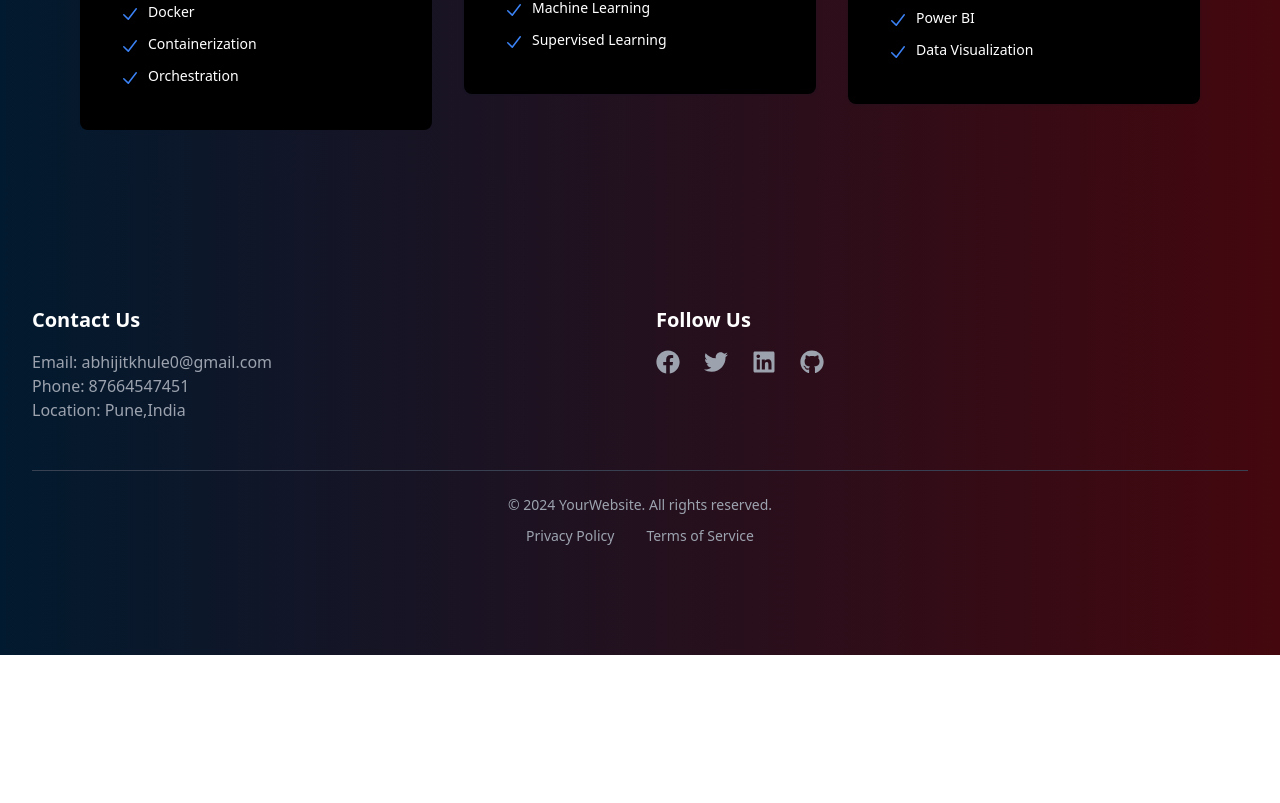
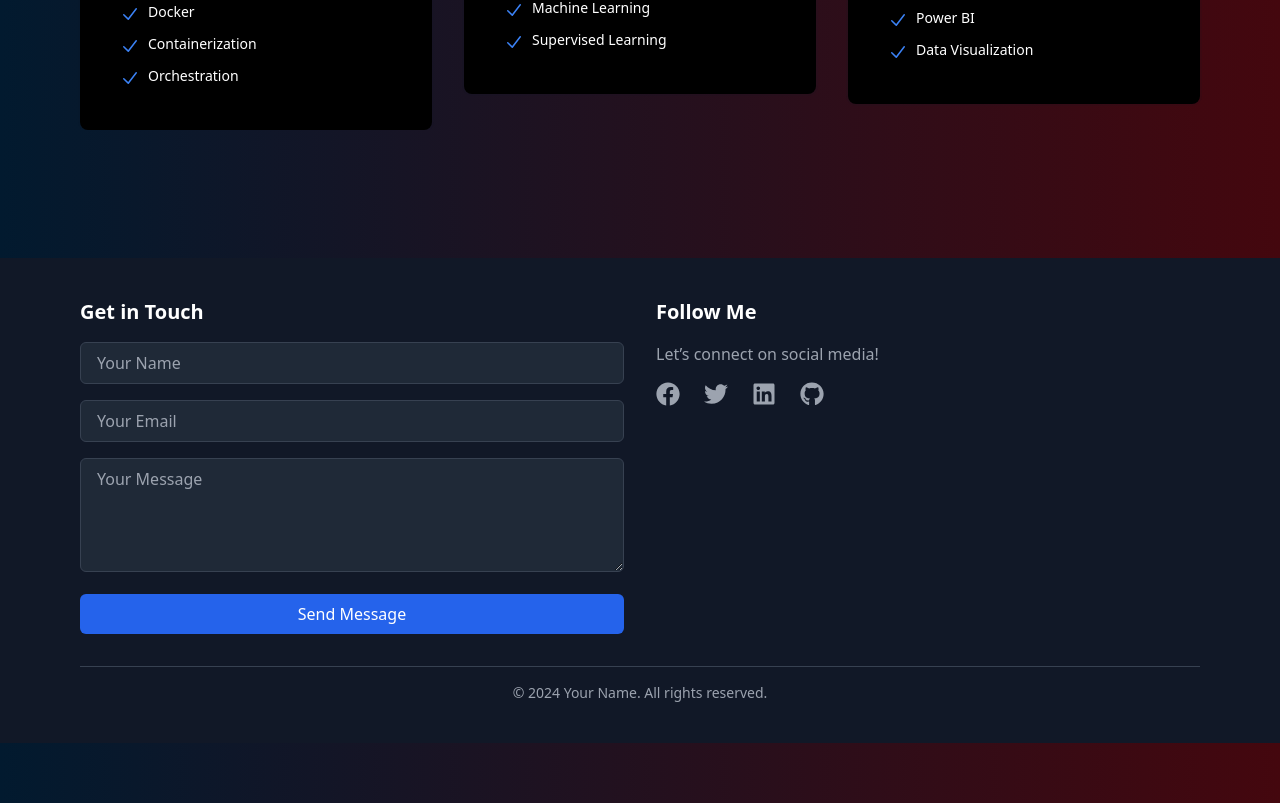
Before and after one commit to Abhi00kh/Portofollio, a React (Vite) app: page / in a window 1280 px wide. Shown: the part 3887-4690 px from the top of the page. Before the commit the page ends 4542 px from the top, so only its background shows below. Built offline with nearby package versions, Linux system fonts and the light colour scheme.

Commit message:
Update Footer.jsx

```diff
--- a/src/Footer.jsx
+++ b/src/Footer.jsx
@@ -2,51 +2,89 @@ import { FaFacebook, FaTwitter, FaLinkedin, FaGithub } from 'react-icons/fa';
 
 export default function Footer() {
   return (
-    <footer className=" text-white py-12">
-      <div className="mx-auto max-w-7xl px-6 lg:px-8">
-        {/* Footer Top Section: Contact Information */}
+    <footer className="bg-gray-900 text-white py-10">
+      <div className="max-w-6xl mx-auto px-4">
         <div className="grid grid-cols-1 md:grid-cols-2 gap-8">
-          {/* Contact Info */}
+          {/* Contact Form */}
           <div>
-            <h3 className="text-xl font-semibold mb-4">Contact Us</h3>
-            <p className="text-gray-400">Email: abhijitkhule0@gmail.com</p>
-            <p className="text-gray-400">Phone: 87664547451</p>
-            <p className="text-gray-400">Location: Pune,India</p>
+            <h3 className="text-xl font-semibold mb-4">Get in Touch</h3>
+            <form className="space-y-4">
+              <input
+                type="text"
+                placeholder="Your Name"
+                className="w-full px-4 py-2 bg-gray-800 text-white border border-gray-700 rounded-md focus:outline-none focus:border-blue-500"
+              />
+              <input
+                type="email"
+                placeholder="Your Email"
+                className="w-full px-4 py-2 bg-gray-800 text-white border border-gray-700 rounded-md focus:outline-none focus:border-blue-500"
+              />
+              <textarea
+                placeholder="Your Message"
+                rows="4"
+                className="w-full px-4 py-2 bg-gray-800 text-white border border-gray-700 rounded-md focus:outline-none focus:border-blue-500"
+              ></textarea>
+              <button
+                type="submit"
+                className="w-full bg-blue-600 hover:bg-blue-700 text-white py-2 rounded-md transition duration-300"
+              >
+                Send Message
+              </button>
+            </form>
           </div>
 
-          {/* Social Media Icons */}
-          <div>
-            <h3 className="text-xl font-semibold mb-4">Follow Us</h3>
-            <div className="flex space-x-6">
-              <a href="https://facebook.com" className="text-gray-400 hover:text-white">
+          {/* Social Media Links */}
+          <div className="text-center md:text-left">
+            <h3 className="text-xl font-semibold mb-4">Follow Me</h3>
+            <p className="text-gray-400 mb-4">
+              Let’s connect on social media!
+            </p>
+            <div className="flex justify-center md:justify-start space-x-6">
+              <a
+                href="https://facebook.com"
+                target="_blank"
+                rel="noopener noreferrer"
+                aria-label="Facebook"
+                className="text-gray-400 hover:text-blue-500 transition duration-300"
+              >
                 <FaFacebook className="h-6 w-6" />
               </a>
-              <a href="https://twitter.com" className="text-gray-400 hover:text-white">
+              <a
+                href="https://twitter.com"
+                target="_blank"
+                rel="noopener noreferrer"
+                aria-label="Twitter"
+                className="text-gray-400 hover:text-sky-400 transition duration-300"
+              >
                 <FaTwitter className="h-6 w-6" />
               </a>
-              <a href="https://linkedin.com" className="text-gray-400 hover:text-white">
+              <a
+                href="https://linkedin.com"
+                target="_blank"
+                rel="noopener noreferrer"
+                aria-label="LinkedIn"
+                className="text-gray-400 hover:text-blue-700 transition duration-300"
+              >
                 <FaLinkedin className="h-6 w-6" />
               </a>
-              <a href="https://github.com" className="text-gray-400 hover:text-white">
+              <a
+                href="https://github.com"
+                target="_blank"
+                rel="noopener noreferrer"
+                aria-label="GitHub"
+                className="text-gray-400 hover:text-gray-300 transition duration-300"
+              >
                 <FaGithub className="h-6 w-6" />
               </a>
             </div>
           </div>
         </div>
 
-        {/* Footer Bottom Section */}
-        <div className="mt-12 border-t border-gray-700 pt-6 text-center">
+        {/* Footer Bottom */}
+        <div className="mt-8 border-t border-gray-700 pt-4 text-center">
           <p className="text-gray-400 text-sm">
-            &copy; {new Date().getFullYear()} YourWebsite. All rights reserved.
+            &copy; {new Date().getFullYear()} Your Name. All rights reserved.
           </p>
-          <div className="mt-2">
-            <a href="/privacy" className="text-gray-400 hover:text-white text-sm mx-4">
-              Privacy Policy
-            </a>
-            <a href="/terms" className="text-gray-400 hover:text-white text-sm mx-4">
-              Terms of Service
-            </a>
-          </div>
         </div>
       </div>
     </footer>
```
